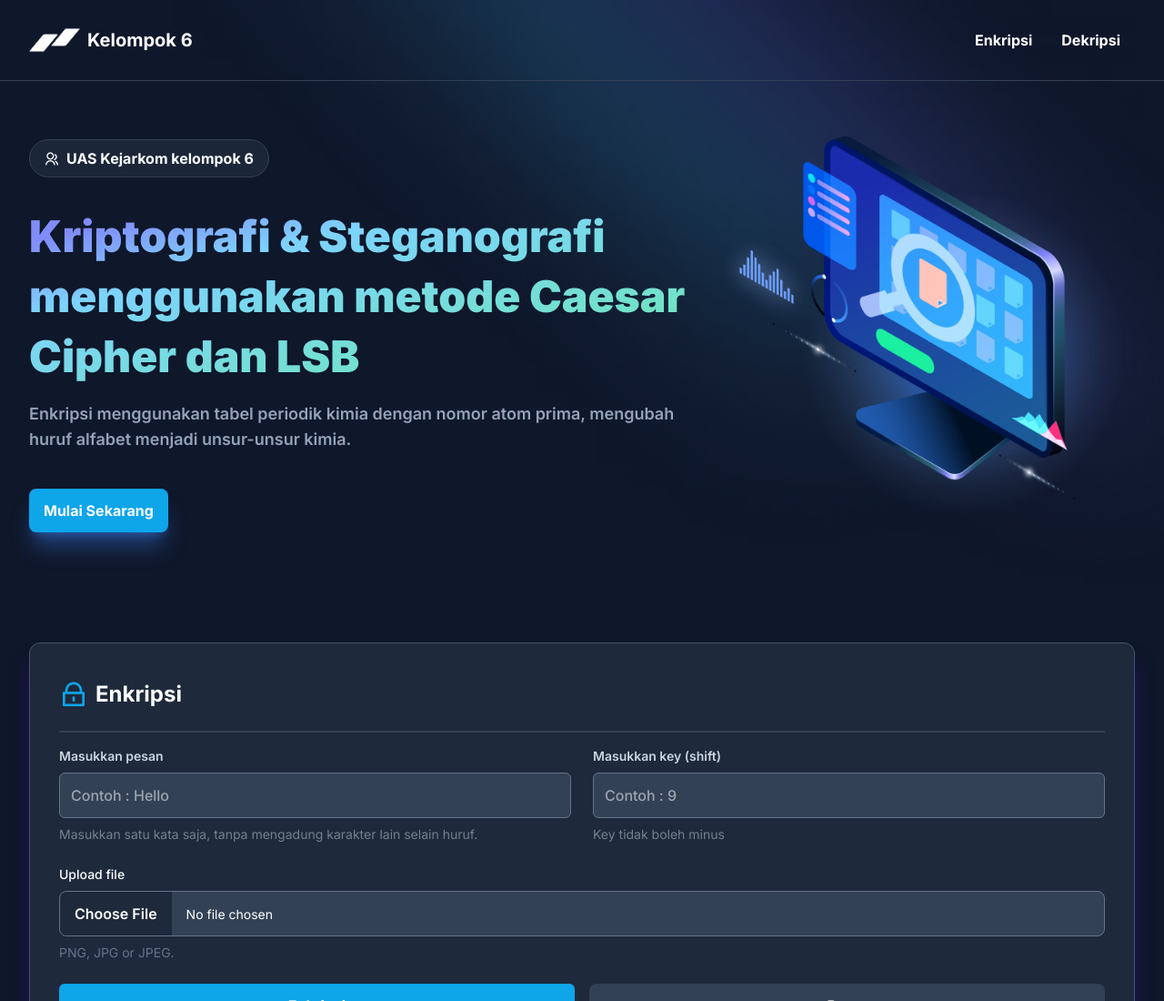
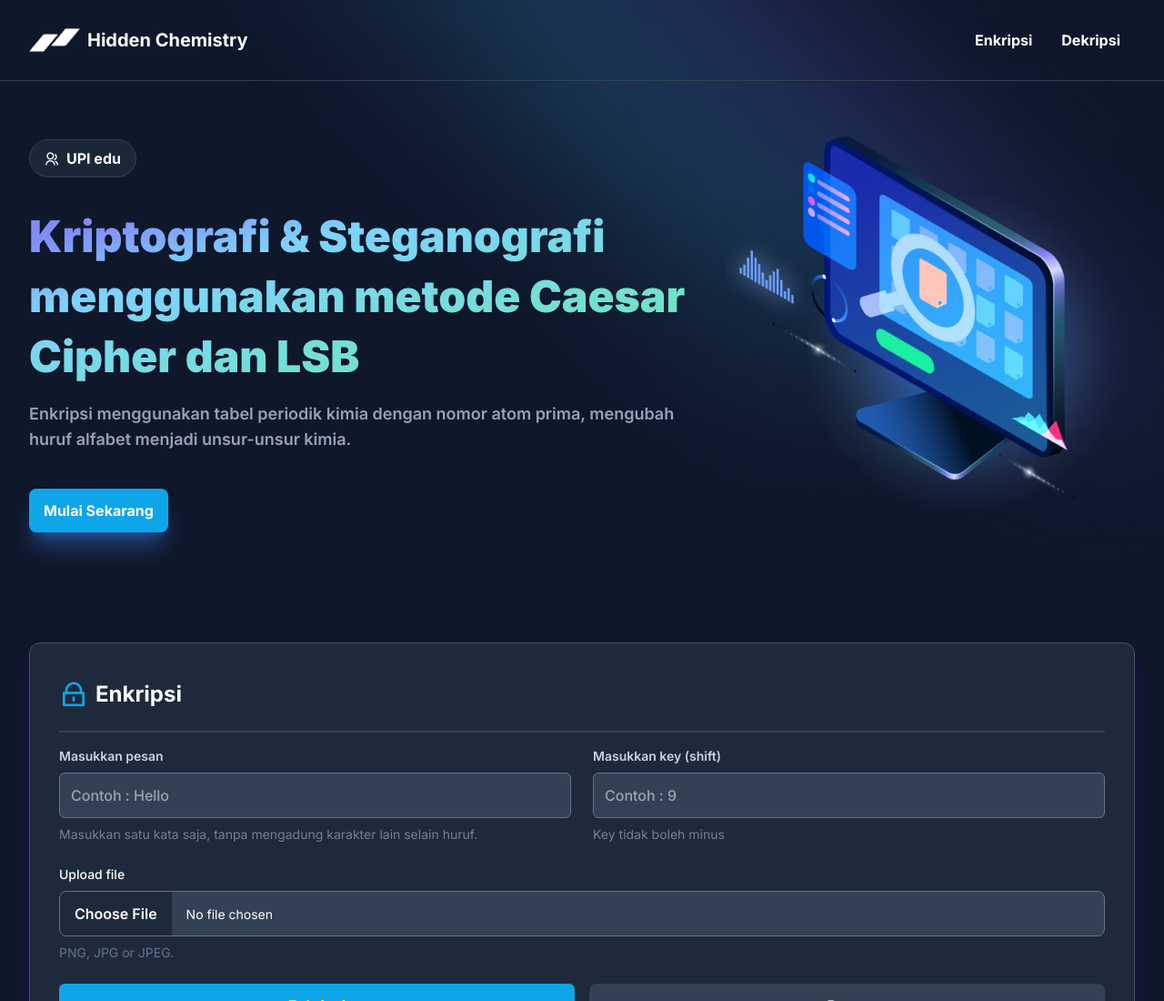
Before and after one commit to EvanescentLight7/Cryptography----Steganography, a website: page src/index.html in a window 1280 px wide. Shown: the top 1100 px of the page at 91% size. Drawn offline with nearby package versions, Linux system fonts and the light colour scheme.

Commit message:
Update project name and description in index.html

```diff
--- a/src/index.html
+++ b/src/index.html
@@ -23,7 +23,7 @@
         <nav class="max-w-7xl px-4 mx-auto relative container flex justify-between items-center">
             <a href="#" class="flex items-center gap-2">
                 <img src="../assets/logo.png" class="w-10 md:w-14" alt="logo" />
-                <p class="font-bold text-xl text-white">Kelompok 6</p>
+                <p class="font-bold text-xl text-white">Hidden Chemistry</p>
             </a>
             <div id="nav-menu"
                 class="hidden absolute top-0 left-0 bg-slate-800/80 py-20 rounded-lg border border-slate-700 backdrop-blur-md w-full lg:block lg:bg-transparent lg:static lg:py-0 lg:border-none lg:w-auto lg:flex-row lg:gap-4">
@@ -58,7 +58,7 @@
                     class="w-fit flex items-center gap-2 py-2 px-4 bg-slate-400/10 rounded-full border border-slate-700">
                     <i class="ri-group-line text-white"></i>
                     <h1 class="font-bold text-white text-xs md:text-base">
-                        UAS Kejarkom kelompok 6
+                        UPI edu
                     </h1>
                 </div>
                 <div>
```
